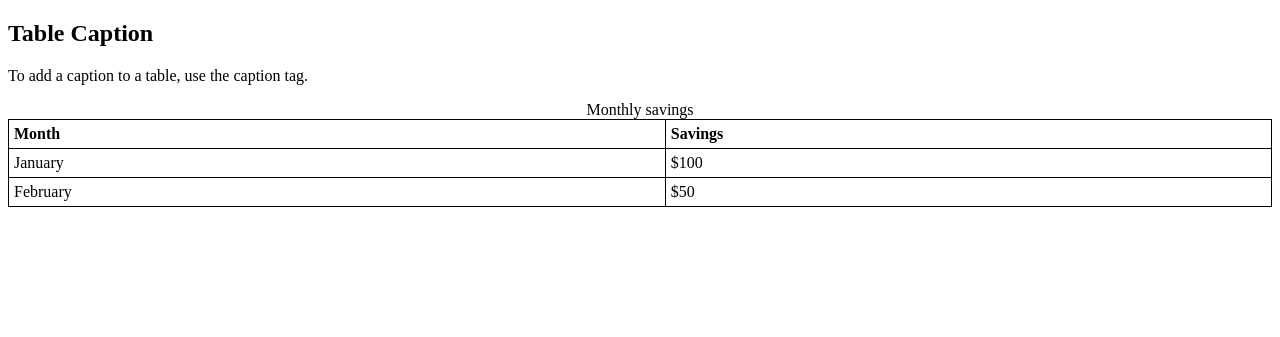
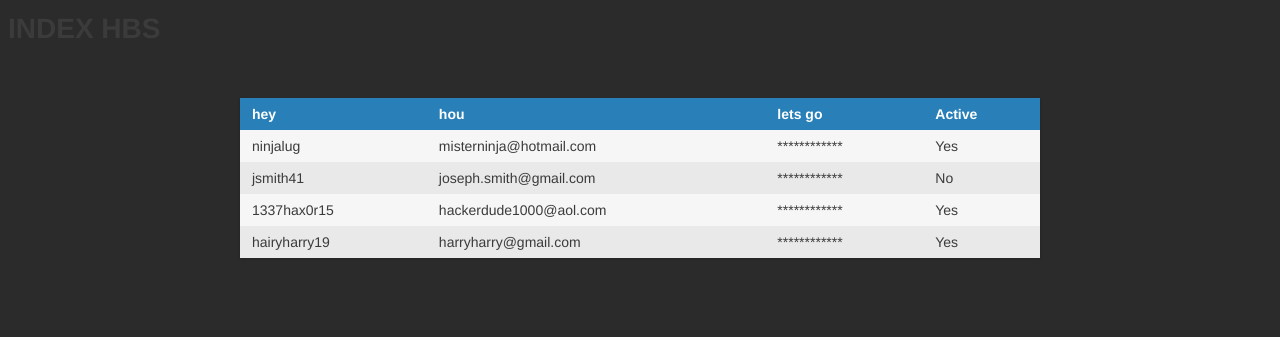
Before and after one commit to mateus96mt/node.js-tests, a Node server app: page / in a window 1280 px wide. Shown: the top 337 px of the page. Run offline with Node 20, Linux system fonts and the light colour scheme.

Commit message:
using hbs to render html in endpoints

```diff
--- a/servers/package.json
+++ b/servers/package.json
@@ -10,6 +10,7 @@
   "author": "",
   "license": "ISC",
   "dependencies": {
-    "express": "^4.17.2"
+    "express": "^4.17.2",
+    "hbs": "^4.2.0"
   }
 }
--- a/servers/public/css/style.css
+++ b/servers/public/css/style.css
@@ -8,6 +8,11 @@ body {
     /* font-smoothing: antialiased; */
     background: #2b2b2b;
   }
+
+head{
+  color: #27ae60;
+}
+
   @media screen and (max-width: 580px) {
     body {
       font-size: 16px;
--- a/servers/public/index.html
+++ /dev/null
@@ -1,37 +0,0 @@
-<!DOCTYPE html>
-<html>
-<head>
-<style>
-table, th, td {
-  border: 1px solid black;
-  border-collapse: collapse;
-}
-th, td {
-  padding: 5px;
-  text-align: left;
-}
-</style>
-</head>
-<body>
-
-<h2>Table Caption</h2>
-<p>To add a caption to a table, use the caption tag.</p>
-
-<table style="width:100%">
-  <caption>Monthly savings</caption>
-  <tr>
-    <th>Month</th>
-    <th>Savings</th>
-  </tr>
-  <tr>
-    <td>January</td>
-    <td>$100</td>
-  </tr>
-  <tr>
-    <td>February</td>
-    <td>$50</td>
-  </tr>
-</table>
-
-</body>
-</html>
--- a/servers/src/main.js
+++ b/servers/src/main.js
@@ -1,16 +1,20 @@
 const path = require('path')
 const express = require('express');
+const hbs = require('hbs')
 
 const app = express();
 
 console.log(__dirname)
 console.log(__filename)
 const publicPath = path.join(__dirname, '../public')
+const viewsPath = path.join(__dirname, '../views')
 console.log(publicPath)
 
 //config express path
 app.use(express.static(publicPath))
-
+app.set('view engine', 'hbs')
+app.set('views', viewsPath)
+// hbs.registerPartials(partialsPath)
 let html = `hey hou`
 
 // app.com
@@ -18,19 +22,39 @@ let html = `hey hou`
 // app.com/about
 
 app.get('', (req, res)=>{
-    res.send('hello express!')
+    res.render('index', {
+        title: 'WELCOME'
+    })
 })
 
 app.get('/help', (req, res)=>{
-    res.send('help page!')
+    res.render('help', {
+        title: 'HELP'
+    })
+})
+
+app.get('/help/*', (req, res)=>{
+    res.render('404', {
+        title: 'HELP-notfound'
+    })
 })
 
 app.get('/about', (req, res)=>{
-    res.send('about page!')
+    res.render('about', {
+        title: 'about'
+    })
 })
 
 app.get('/weather', (req, res)=>{
-    res.send(html)
+    res.render('weather', {
+        title: 'weather'
+    })
+})
+
+app.get('*', (req, res)=>{
+    res.render('404', {
+        title: 'page note found 404'
+    })
 })
 
 app.listen(3000, ()=>{
--- /dev/null
+++ b/servers/views/index.hbs
@@ -0,0 +1,96 @@
+<!DOCTYPE html>
+<html>
+<head>
+    <link rel="stylesheet" href="../css/style.css">
+    <h1>INDEX HBS</h1>
+</head>
+<body>
+
+
+
+    <div class="wrapper">
+
+
+        <div class="table">
+
+          <div class="row header blue">
+            <div class="cell">
+              hey
+            </div>
+            <div class="cell">
+              hou
+            </div>
+            <div class="cell">
+              lets go
+            </div>
+            <div class="cell">
+              Active
+            </div>
+          </div>
+
+          <div class="row">
+            <div class="cell" data-title="Username">
+              ninjalug
+            </div>
+            <div class="cell" data-title="Email">
+              misterninja@hotmail.com
+            </div>
+            <div class="cell" data-title="Password">
+              ************
+            </div>
+            <div class="cell" data-title="Active">
+              Yes
+            </div>
+          </div>
+
+          <div class="row">
+            <div class="cell" data-title="Username">
+              jsmith41
+            </div>
+            <div class="cell" data-title="Email">
+              joseph.smith@gmail.com
+            </div>
+            <div class="cell" data-title="Password">
+              ************
+            </div>
+            <div class="cell" data-title="Active">
+              No
+            </div>
+          </div>
+
+          <div class="row">
+            <div class="cell" data-title="Username">
+              1337hax0r15
+            </div>
+            <div class="cell" data-title="Email">
+              hackerdude1000@aol.com
+            </div>
+            <div class="cell" data-title="Password">
+              ************
+            </div>
+            <div class="cell" data-title="Active">
+              Yes
+            </div>
+          </div>
+
+          <div class="row">
+            <div class="cell" data-title="Username">
+              hairyharry19
+            </div>
+            <div class="cell" data-title="Email">
+              harryharry@gmail.com
+            </div>
+            <div class="cell" data-title="Password">
+              ************
+            </div>
+            <div class="cell" data-title="Active">
+              Yes
+            </div>
+          </div>
+
+        </div>
+
+      </div>
+
+</body>
+</html>
```
Also changed, not shown: servers/public/404.hbs (added, +11 -0 lines), servers/views/404.hbs (added, +13 -0 lines), servers/views/about.hbs (added, +96 -0 lines), servers/views/help.hbs (added, +95 -0 lines), servers/error.html (added), 1 other file.
